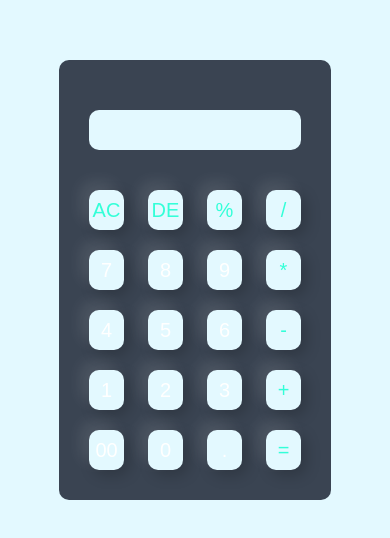
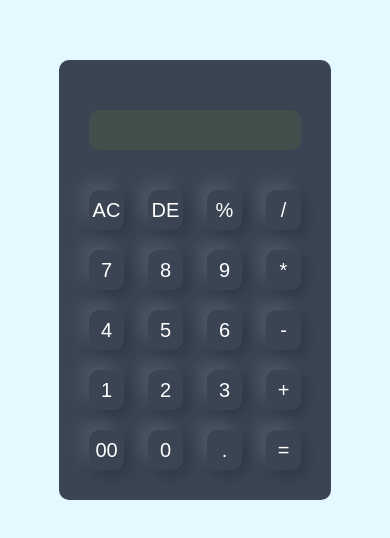
Before and after one commit to Anand6976/Calculator, a plain HTML site: page index.html in a window 390 px wide. Shown: the part 142-680 px from the top of the page. Drawn offline with Linux system fonts and the light colour scheme.

Commit message:
Update calculator.css

```diff
--- a/calculator.css
+++ b/calculator.css
@@ -64,7 +64,6 @@ form input.operator{
 
         width: 35px;
         height: 40px;
-
-         background: #e3f9ff;
+        color: #fff
     }
 }
```
